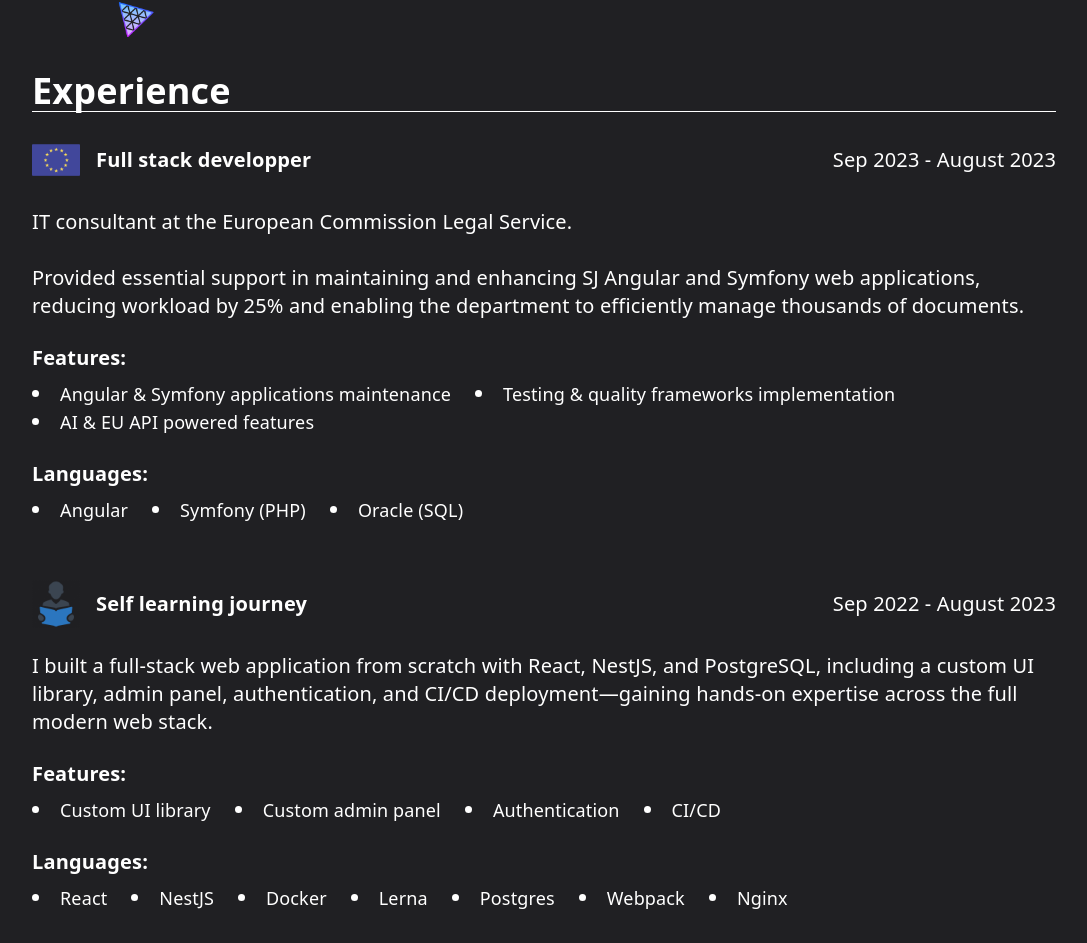
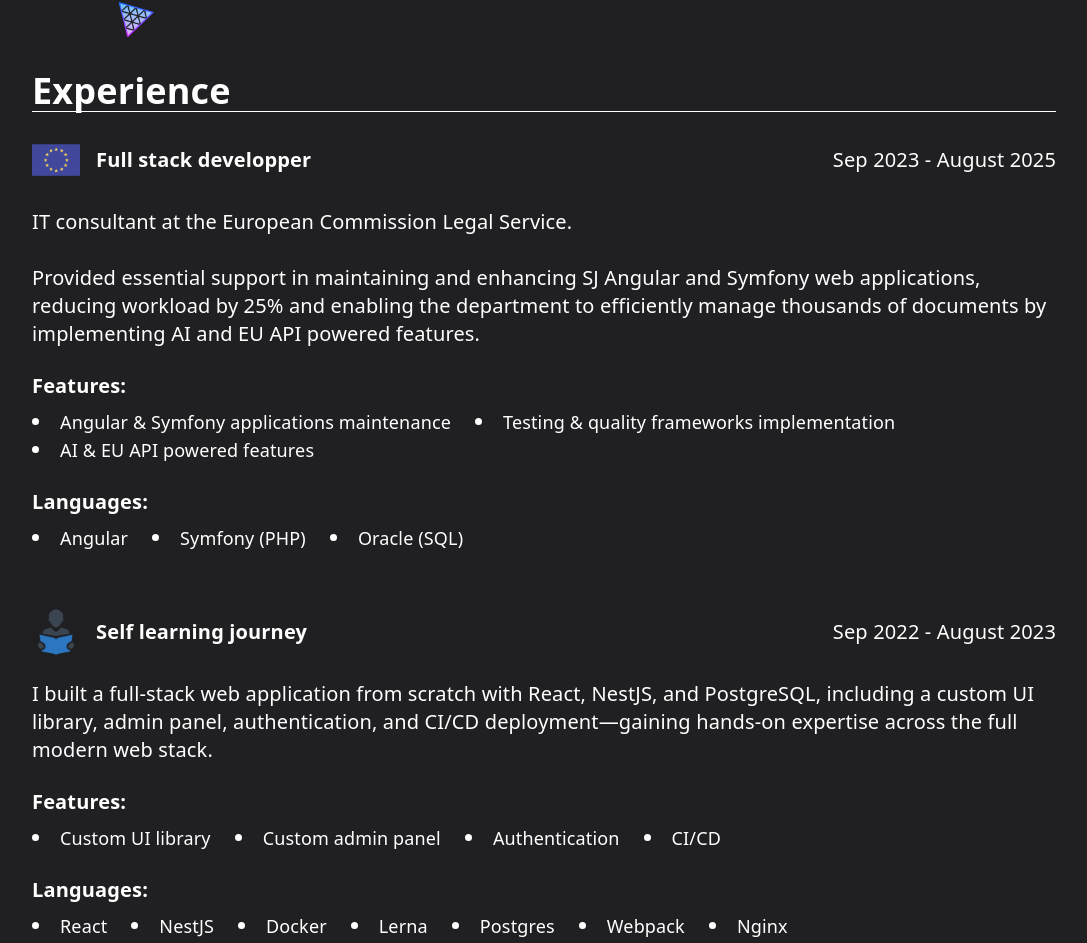
Before and after one commit to tamighi/portfolio, a React (Vite) app: page /portfolio/resume in a window 1280 px wide. Shown: the part 907-1850 px from the top of the page, without its empty margins (96-1183 px from the left). Built offline with nearby package versions, Linux system fonts and the light colour scheme.

Commit message:
style: small text fixes

```diff
--- a/src/assets/shared/constants/experiences.ts
+++ b/src/assets/shared/constants/experiences.ts
@@ -17,12 +17,12 @@ type Experiences = {
 const experiences: Experiences = {
   SJeuropeanCommission: {
     title: "Full stack developper",
-    period: "Sep 2023 - August 2023",
+    period: "Sep 2023 - August 2025",
     companyName: "European Comission",
     icon: european_union,
     description: `IT consultant at the European Commission Legal Service.
 
-Provided essential support in maintaining and enhancing SJ Angular and Symfony web applications, reducing workload by 25% and enabling the department to efficiently manage thousands of documents.`,
+Provided essential support in maintaining and enhancing SJ Angular and Symfony web applications, reducing workload by 25% and enabling the department to efficiently manage thousands of documents by implementing AI and EU API powered features.`,
     features: [
       "Angular & Symfony applications maintenance",
       "Testing & quality frameworks implementation",
--- a/src/assets/shared/constants/projects.ts
+++ b/src/assets/shared/constants/projects.ts
@@ -30,7 +30,7 @@ type Projects = {
 
 export const projects = {
   therapyServices: {
-    name: "Therapy services",
+    name: "Therapy Services",
     description:
       "A simple, responsive, frontend website designed according to client preferences and following solid design principles.\n\n" +
       "The project was first designed in Figma, then translated in React and Tailwind.",
```
